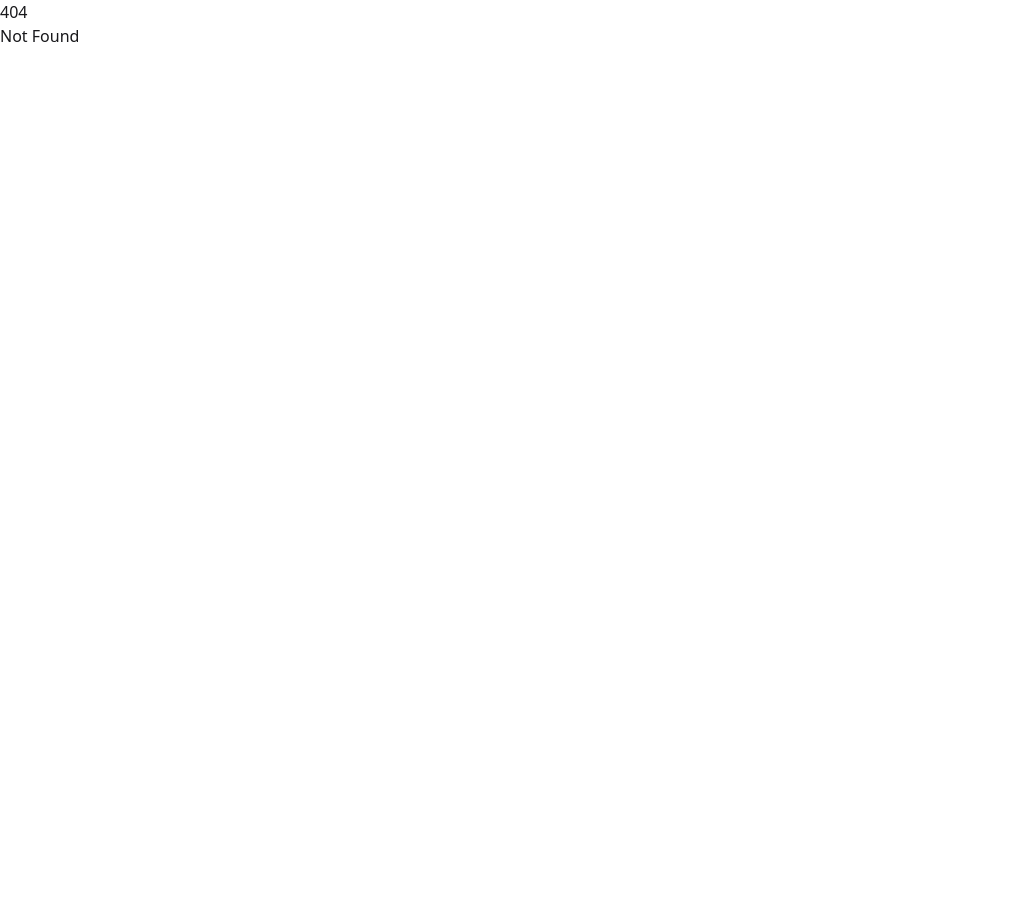
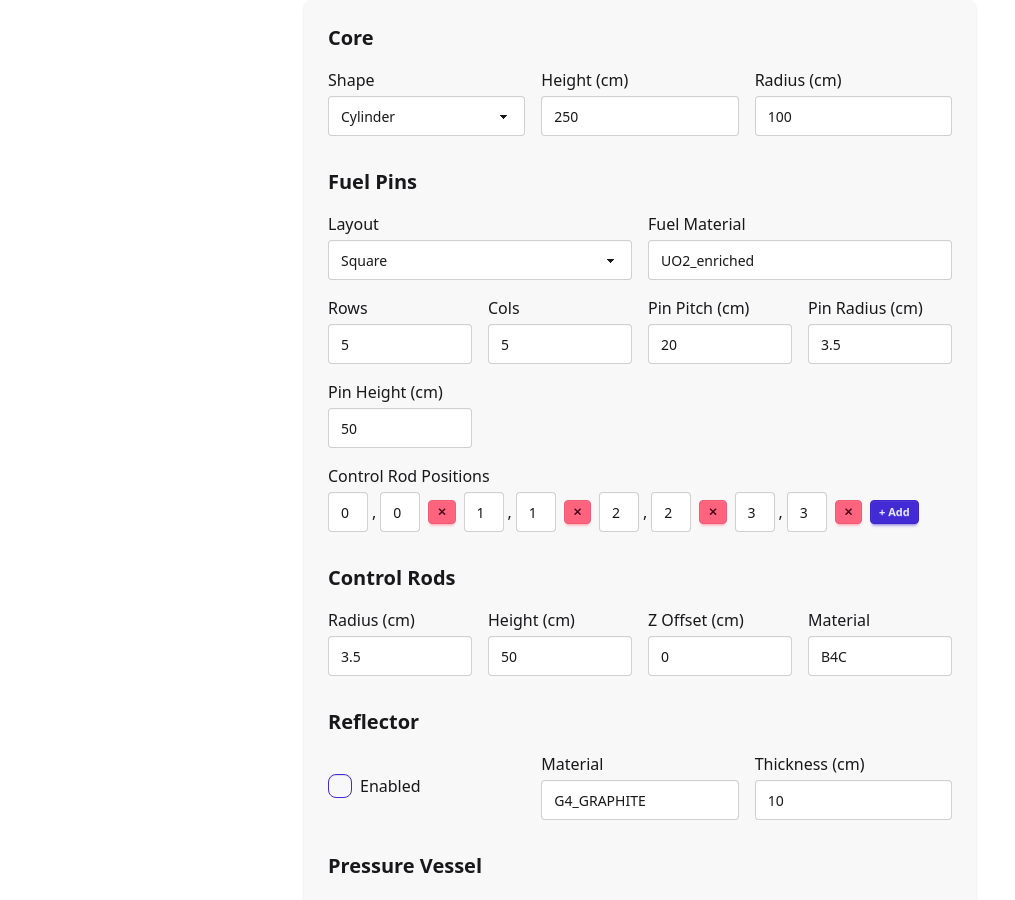
Before and after one commit to furkan-bilgin/SMR-G4-UI, a SvelteKit app: page /config in a window 1280 px wide. Before the commit this address had no page. Shown: the top 900 px of the page, without its empty margins (0-1015 px from the left). Before the commit the page ends 800 px from the top, so only its background shows below. Built offline with nearby package versions, Linux system fonts and the light colour scheme.

Commit message:
wip: wip config

```diff
--- a/package.json
+++ b/package.json
@@ -7,7 +7,7 @@
 		"@sveltejs/adapter-auto": "^6.0.0",
 		"@sveltejs/kit": "^2.16.0",
 		"@sveltejs/vite-plugin-svelte": "^5.0.0",
-		"@tailwindcss/vite": "^4.0.0",
+		"@tailwindcss/vite": "^4.1.11",
 		"daisyui": "^5.0.43",
 		"eslint": "^9.18.0",
 		"eslint-config-prettier": "^10.0.1",
@@ -18,7 +18,7 @@
 		"prettier-plugin-tailwindcss": "^0.6.11",
 		"svelte": "^5.0.0",
 		"svelte-check": "^4.0.0",
-		"tailwindcss": "^4.0.0",
+		"tailwindcss": "^4.1.11",
 		"typescript": "^5.0.0",
 		"typescript-eslint": "^8.20.0",
 		"vite": "^6.2.6"
--- /dev/null
+++ b/src/routes/config/+page.svelte
@@ -0,0 +1,330 @@
+<script lang="ts">
+	export let config = {
+		core_shape: 'cylinder',
+		core_height_cm: 250.0,
+		core_radius_cm: 100.0,
+		fuel_pins: {
+			layout: 'square',
+			rows: 5,
+			cols: 5,
+			pin_pitch_cm: 20.0,
+			pin_radius_cm: 3.5,
+			pin_height_cm: 50.0,
+			fuel_material: 'UO2_enriched',
+			control_rod_positions: [
+				[0, 0],
+				[1, 1],
+				[2, 2],
+				[3, 3]
+			]
+		},
+		control_rods: {
+			radius_cm: 3.5,
+			height_cm: 50.0,
+			z_offset_cm: 0.0,
+			control_rod_material: 'B4C'
+		},
+		reflector: {
+			enabled: false,
+			material: 'G4_GRAPHITE',
+			thickness_cm: 10.0
+		},
+		pressure_vessel: {
+			enabled: false,
+			material: 'G4_STAINLESS-STEEL',
+			thickness_cm: 10.0
+		}
+	};
+
+	function handleSubmit() {
+		console.log('Configuration submitted:', config);
+	}
+</script>
+
+<form
+	class="bg-base-200 mx-auto max-w-2xl space-y-8 rounded-lg p-6 shadow"
+	on:submit|preventDefault={handleSubmit}
+>
+	<!-- Core Section -->
+	<section>
+		<h2 class="mb-4 text-xl font-bold">Core</h2>
+		<div class="grid grid-cols-1 gap-4 md:grid-cols-3">
+			<div>
+				<label for="core-shape" class="mb-1 block font-medium">Shape</label>
+				<select class="select select-bordered w-full" bind:value={config.core_shape}>
+					<option value="cylinder">Cylinder</option>
+				</select>
+			</div>
+			<div>
+				<label for="core-height" class="mb-1 block font-medium">Height (cm)</label>
+				<input
+					type="number"
+					class="input input-bordered w-full"
+					bind:value={config.core_height_cm}
+					min="0"
+					step="any"
+				/>
+			</div>
+			<div>
+				<label for="core-radius" class="mb-1 block font-medium">Radius (cm)</label>
+				<input
+					type="number"
+					class="input input-bordered w-full"
+					bind:value={config.core_radius_cm}
+					min="0"
+					step="any"
+				/>
+			</div>
+		</div>
+	</section>
+
+	<!-- Fuel Pins Section -->
+	<section>
+		<h2 class="mb-4 text-xl font-bold">Fuel Pins</h2>
+		<div class="grid grid-cols-1 gap-4 md:grid-cols-2">
+			<div>
+				<label class="mb-1 block font-medium" for="fuel-pins-layout">Layout</label>
+				<select
+					id="fuel-pins-layout"
+					class="select select-bordered w-full"
+					bind:value={config.fuel_pins.layout}
+				>
+					<option value="square">Square</option>
+				</select>
+			</div>
+			<div>
+				<label class="mb-1 block font-medium" for="fuel-pins-fuel-material">Fuel Material</label>
+				<input
+					id="fuel-pins-fuel-material"
+					type="text"
+					class="input input-bordered w-full"
+					bind:value={config.fuel_pins.fuel_material}
+				/>
+			</div>
+		</div>
+		<div class="mt-4 grid grid-cols-2 gap-4 md:grid-cols-4">
+			<div>
+				<label class="mb-1 block font-medium" for="fuel-pins-rows">Rows</label>
+				<input
+					id="fuel-pins-rows"
+					type="number"
+					class="input input-bordered w-full"
+					bind:value={config.fuel_pins.rows}
+					min="1"
+				/>
+			</div>
+			<div>
+				<label class="mb-1 block font-medium" for="fuel-pins-cols">Cols</label>
+				<input
+					id="fuel-pins-cols"
+					type="number"
+					class="input input-bordered w-full"
+					bind:value={config.fuel_pins.cols}
+					min="1"
+				/>
+			</div>
+			<div>
+				<label class="mb-1 block font-medium" for="fuel-pins-pin-pitch">Pin Pitch (cm)</label>
+				<input
+					id="fuel-pins-pin-pitch"
+					type="number"
+					class="input input-bordered w-full"
+					bind:value={config.fuel_pins.pin_pitch_cm}
+					min="0"
+					step="any"
+				/>
+			</div>
+			<div>
+				<label class="mb-1 block font-medium" for="fuel-pins-pin-radius">Pin Radius (cm)</label>
+				<input
+					id="fuel-pins-pin-radius"
+					type="number"
+					class="input input-bordered w-full"
+					bind:value={config.fuel_pins.pin_radius_cm}
+					min="0"
+					step="any"
+				/>
+			</div>
+			<div>
+				<label for="fuel-pins-pin-height" class="mb-1 block font-medium">Pin Height (cm)</label>
+				<input
+					id="fuel-pins-pin-height"
+					type="number"
+					class="input input-bordered w-full"
+					bind:value={config.fuel_pins.pin_height_cm}
+					min="0"
+					step="any"
+				/>
+			</div>
+		</div>
+		<div class="mt-4">
+			<label for="fuel-pins-control-rod-positions" class="mb-1 block font-medium"
+				>Control Rod Positions</label
+			>
+			<div class="flex flex-wrap gap-2" id="fuel-pins-control-rod-positions">
+				{#each config.fuel_pins.control_rod_positions as pos, i (i)}
+					<div class="flex items-center gap-1">
+						<input
+							id="fuel-pins-control-rod-row-{i}"
+							type="number"
+							class="input input-bordered w-10"
+							bind:value={config.fuel_pins.control_rod_positions[i][0]}
+							min="0"
+						/>
+						<span>,</span>
+						<input
+							id="fuel-pins-control-rod-col-{i}"
+							type="number"
+							class="input input-bordered w-10"
+							bind:value={config.fuel_pins.control_rod_positions[i][1]}
+							min="0"
+						/>
+						<button
+							type="button"
+							class="btn btn-xs btn-error ml-1"
+							on:click={() => {
+								config.fuel_pins.control_rod_positions.splice(i, 1);
+								config.fuel_pins.control_rod_positions = [
+									...config.fuel_pins.control_rod_positions
+								];
+							}}>✕</button
+						>
+					</div>
+				{/each}
+				<div class="flex items-center">
+					<button
+						type="button"
+						class="btn btn-xs btn-primary"
+						on:click={() => {
+							config.fuel_pins.control_rod_positions.push([0, 0]);
+							config.fuel_pins.control_rod_positions = [...config.fuel_pins.control_rod_positions];
+						}}>+ Add</button
+					>
+				</div>
+			</div>
+		</div>
+	</section>
+
+	<!-- Control Rods Section -->
+	<section>
+		<h2 class="mb-4 text-xl font-bold">Control Rods</h2>
+		<div class="grid grid-cols-1 gap-4 md:grid-cols-4">
+			<div>
+				<label class="mb-1 block font-medium" for="control-rods-radius">Radius (cm)</label>
+				<input
+					id="control-rods-radius"
+					type="number"
+					class="input input-bordered w-full"
+					bind:value={config.control_rods.radius_cm}
+					min="0"
+					step="any"
+				/>
+			</div>
+			<div>
+				<label class="mb-1 block font-medium" for="control-rods-height">Height (cm)</label>
+				<input
+					id="control-rods-height"
+					type="number"
+					class="input input-bordered w-full"
+					bind:value={config.control_rods.height_cm}
+					min="0"
+					step="any"
+				/>
+			</div>
+			<div>
+				<label class="mb-1 block font-medium" for="control-rods-z-offset">Z Offset (cm)</label>
+				<input
+					id="control-rods-z-offset"
+					type="number"
+					class="input input-bordered w-full"
+					bind:value={config.control_rods.z_offset_cm}
+					step="any"
+				/>
+			</div>
+			<div>
+				<label class="mb-1 block font-medium" for="control-rods-material">Material</label>
+				<input
+					id="control-rods-material"
+					type="text"
+					class="input input-bordered w-full"
+					bind:value={config.control_rods.control_rod_material}
+				/>
+			</div>
+		</div>
+	</section>
+
+	<!-- Reflector Section -->
+	<section>
+		<h2 class="mb-4 text-xl font-bold">Reflector</h2>
+		<div class="grid grid-cols-1 gap-4 md:grid-cols-3">
+			<div class="flex items-center gap-2">
+				<input
+					type="checkbox"
+					class="checkbox checkbox-primary"
+					bind:checked={config.reflector.enabled}
+					id="reflector-enabled"
+				/>
+				<label for="reflector-enabled" class="font-medium">Enabled</label>
+			</div>
+			<div>
+				<label class="mb-1 block font-medium" for="reflector-material">Material</label>
+				<input
+					id="reflector-material"
+					type="text"
+					class="input input-bordered w-full"
+					bind:value={config.reflector.material}
+				/>
+			</div>
+			<div>
+				<label class="mb-1 block font-medium" for="reflector-thickness">Thickness (cm)</label>
+				<input
+					id="reflector-thickness"
+					type="number"
+					class="input input-bordered w-full"
+					bind:value={config.reflector.thickness_cm}
+					min="0"
+					step="any"
+				/>
+			</div>
+		</div>
+	</section>
+
+	<!-- Pressure Vessel Section -->
+	<section>
+		<h2 class="mb-4 text-xl font-bold">Pressure Vessel</h2>
+		<div class="grid grid-cols-1 gap-4 md:grid-cols-3">
+			<div class="flex items-center gap-2">
+				<input
+					type="checkbox"
+					class="checkbox checkbox-primary"
+					bind:checked={config.pressure_vessel.enabled}
+					id="pressure-vessel-enabled"
+				/>
+				<label for="pressure-vessel-enabled" class="font-medium">Enabled</label>
+			</div>
+			<div>
+				<label class="mb-1 block font-medium" for="pressure-vessel-material">Material</label>
+				<input
+					id="pressure-vessel-material"
+					type="text"
+					class="input input-bordered w-full"
+					bind:value={config.pressure_vessel.material}
+				/>
+			</div>
+			<div>
+				<label class="mb-1 block font-medium" for="pressure-vessel-thickness">Thickness (cm)</label>
+				<input
+					type="number"
+					class="input input-bordered w-full"
+					bind:value={config.pressure_vessel.thickness_cm}
+					min="0"
+					step="any"
+				/>
+			</div>
+		</div>
+	</section>
+
+	<div class="pt-6">
+		<button class="btn btn-primary w-full py-3 font-bold" type="submit"> Save Config </button>
+	</div>
+</form>
--- a/src/routes/+page.svelte
+++ b/src/routes/dawn/+page.svelte
@@ -1,5 +1,4 @@
 <script lang="ts">
-	import "../app.css";
 	import { onMount } from 'svelte';
 	import * as THREE from 'three';
 	import { OrbitControls } from 'three/examples/jsm/controls/OrbitControls.js';
@@ -96,12 +95,13 @@
 		}
 	};
 </script>
-<div class="flex flex-col min-h-screen bg-base-200 font-sans w-full">
-	<header class="bg-base-100 shadow p-4 z-10 rounded-b">
-		<h1 class="text-2xl font-bold text-center text-base-content">SMR-G4-UI Dawnfile Renderer</h1>
+
+<div class="bg-base-200 flex min-h-screen w-full flex-col font-sans">
+	<header class="bg-base-100 z-10 rounded-b p-4 shadow">
+		<h1 class="text-base-content text-center text-2xl font-bold">SMR-G4</h1>
 	</header>
-	<main class="flex-1 flex flex-col items-center p-4 relative">
-		<div class="w-full max-w-md mb-4">
+	<main class="relative flex flex-1 flex-col items-center p-4">
+		<div class="mb-4 w-full max-w-md">
 			<label for="file-upload" class="sr-only">Upload a .pawn file</label>
 			<input
 				id="file-upload"
@@ -114,11 +114,11 @@
 
 		<div
 			bind:this={mountRef}
-			class="w-full h-full border border-base-300 rounded shadow bg-base-100"
+			class="border-base-300 bg-base-100 h-full w-full rounded border shadow"
 			style="min-height: 400px;"
 		></div>
 
-		<div class="absolute inset-0 w-full h-full pointer-events-none">
+		<div class="pointer-events-none absolute inset-0 h-full w-full">
 			{#each twoDTexts as textObj, index (index)}
 				<div
 					style="
```
Also changed, not shown: 1 other file (tests, documents, lock files or other folders).
